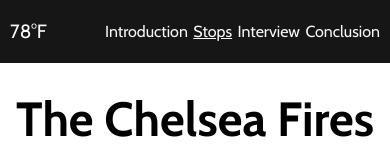
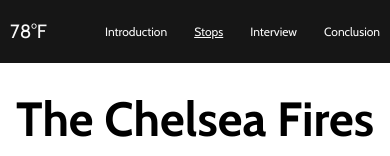
Before and after one commit to Chase-A/Chelsea-Fires, a plain HTML site: page index.html in a window 390 px wide. Shown: the top 156 px of the page. Drawn offline with nearby package versions, Linux system fonts and the light colour scheme; no server answers.

Commit message:
small mobile

```diff
--- a/index.css
+++ b/index.css
@@ -296,4 +296,8 @@ footer a:hover{
     .weather-link{
         padding-right: 10px;
     }
+
+    .nav-links a{
+        font-size: 12px;
+    }
 }
--- a/index.js
+++ b/index.js
@@ -40,6 +40,7 @@ function toggleText(id){
  }
 
  async function renderWeather(){
+
      const tempElem = document.getElementById('current-temp')
      const cloudSVG = document.getElementById('wi-cloud')
      const rainSVG = document.getElementById('wi-rain')
```
